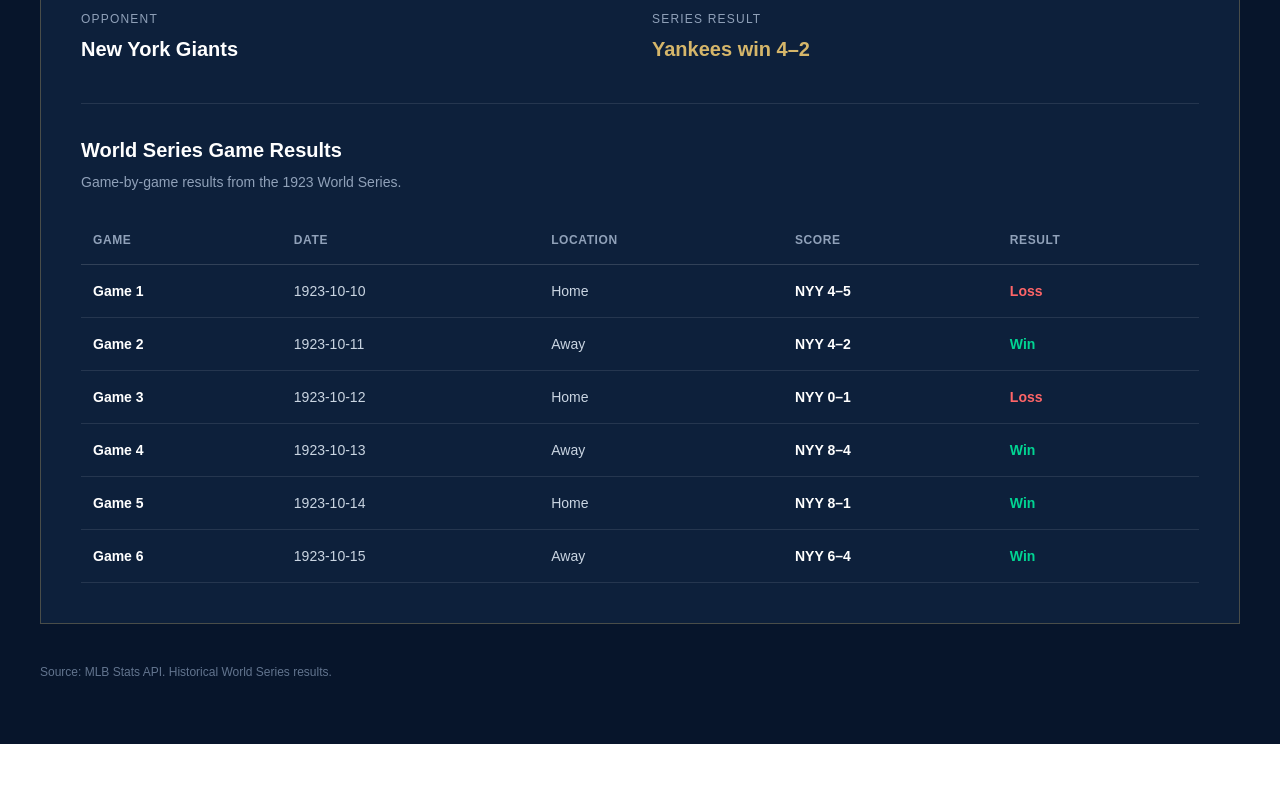
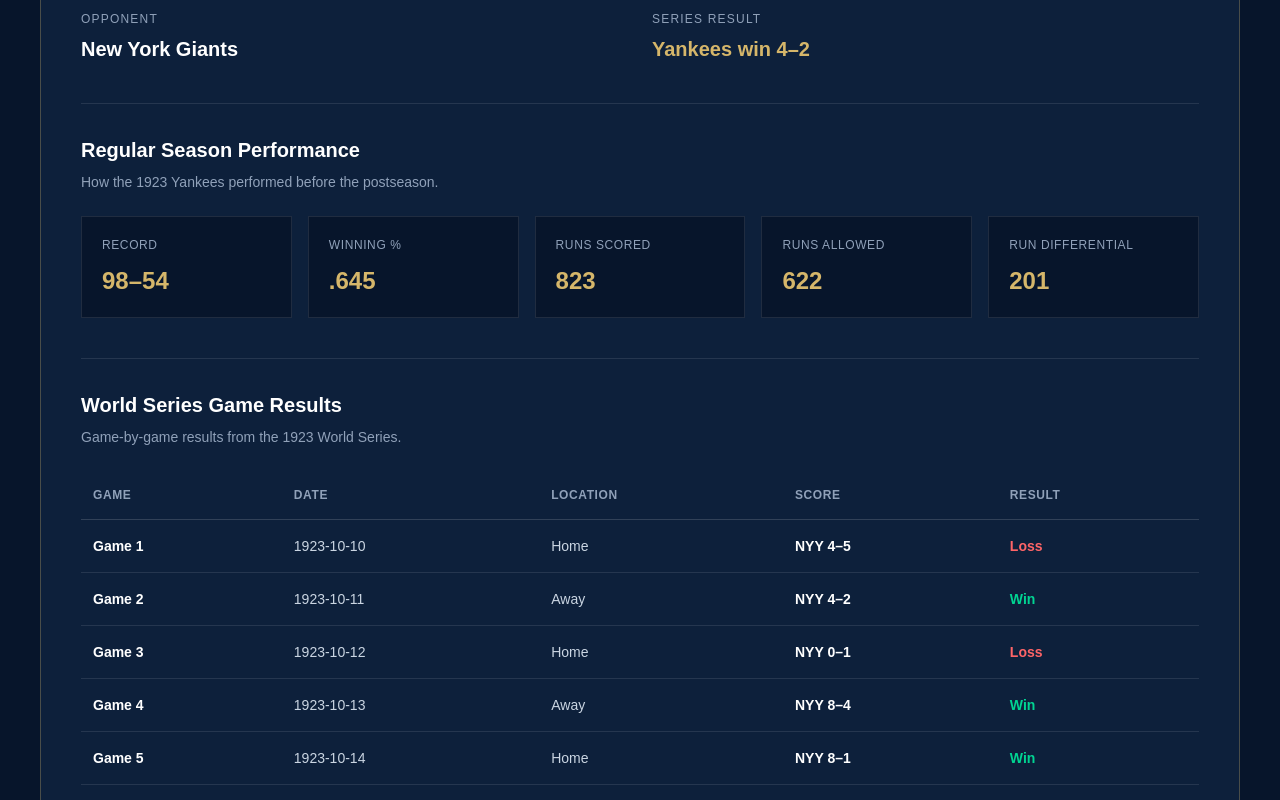
Before and after one commit to coreybann/the-bronx-index, a Next.js app: page /history in a window 1280 px wide. Shown: the part 1160-1960 px from the top of the page. Before the commit the page ends 1904 px from the top, so only its background shows below. Built offline with nearby package versions, Linux system fonts and the light colour scheme.

Commit message:
Add regular season statistics to Yankees championships

```diff
--- a/src/app/history/Championships.tsx
+++ b/src/app/history/Championships.tsx
@@ -102,6 +102,53 @@ export default function Championships() {
 
           <div className="mt-10 border-t border-white/10 pt-8">
             <h4 className="text-xl font-bold">
+              Regular Season Performance
+            </h4>
+            <p className="mt-2 text-sm text-slate-400">
+              How the {selected.year} Yankees performed before the postseason.
+            </p>
+
+            <div className="mt-6 grid grid-cols-2 gap-4 lg:grid-cols-5">
+              {[
+                {
+                  label: "Record",
+                  value: `${selected.regularSeason.wins}–${selected.regularSeason.losses}`,
+                },
+                {
+                  label: "Winning %",
+                  value: selected.regularSeason.winningPercentage,
+                },
+                {
+                  label: "Runs Scored",
+                  value: selected.regularSeason.runsScored,
+                },
+                {
+                  label: "Runs Allowed",
+                  value: selected.regularSeason.runsAllowed,
+                },
+                {
+                  label: "Run Differential",
+                  value: selected.regularSeason.runsScored -
+                    selected.regularSeason.runsAllowed,
+                },
+              ].map((stat) => (
+                <div
+                  key={stat.label}
+                  className="border border-white/10 bg-[#07152b] p-5"
+                >
+                  <p className="text-xs uppercase tracking-wider text-slate-400">
+                    {stat.label}
+                  </p>
+                  <p className="mt-3 text-2xl font-black text-[#d5b66a]">
+                    {stat.value}
+                  </p>
+                </div>
+              ))}
+            </div>
+          </div>
+
+          <div className="mt-10 border-t border-white/10 pt-8">
+            <h4 className="text-xl font-bold">
               World Series Game Results
             </h4>
             <p className="mt-2 text-sm text-slate-400">
--- a/src/data/yankees-championships.json
+++ b/src/data/yankees-championships.json
@@ -60,7 +60,14 @@
         "opponentScore": 4,
         "result": "W"
       }
-    ]
+    ],
+    "regularSeason": {
+      "wins": 98,
+      "losses": 54,
+      "winningPercentage": ".645",
+      "runsScored": 823,
+      "runsAllowed": 622
+    }
   },
   {
     "year": 1927,
@@ -105,7 +112,14 @@
         "opponentScore": 3,
         "result": "W"
       }
-    ]
+    ],
+    "regularSeason": {
+      "wins": 110,
+      "losses": 44,
+      "winningPercentage": ".714",
+      "runsScored": 975,
+      "runsAllowed": 599
+    }
   },
   {
     "year": 1928,
@@ -150,7 +164,14 @@
         "opponentScore": 3,
         "result": "W"
       }
-    ]
+    ],
+    "regularSeason": {
+      "wins": 101,
+      "losses": 53,
+      "winningPercentage": ".656",
+      "runsScored": 894,
+      "runsAllowed": 685
+    }
   },
   {
     "year": 1932,
@@ -195,7 +216,14 @@
         "opponentScore": 6,
         "result": "W"
       }
-    ]
+    ],
+    "regularSeason": {
+      "wins": 107,
+      "losses": 47,
+      "winningPercentage": ".695",
+      "runsScored": 1002,
+      "runsAllowed": 724
+    }
   },
   {
     "year": 1936,
@@ -258,7 +286,14 @@
         "opponentScore": 5,
         "result": "W"
       }
-    ]
+    ],
+    "regularSeason": {
+      "wins": 102,
+      "losses": 51,
+      "winningPercentage": ".667",
+      "runsScored": 1065,
+      "runsAllowed": 731
+    }
   },
   {
     "year": 1937,
@@ -312,7 +347,14 @@
         "opponentScore": 2,
         "result": "W"
       }
-    ]
+    ],
+    "regularSeason": {
+      "wins": 102,
+      "losses": 52,
+      "winningPercentage": ".662",
+      "runsScored": 979,
+      "runsAllowed": 671
+    }
   },
   {
     "year": 1938,
@@ -357,7 +399,14 @@
         "opponentScore": 3,
         "result": "W"
       }
-    ]
+    ],
+    "regularSeason": {
+      "wins": 99,
+      "losses": 53,
+      "winningPercentage": ".651",
+      "runsScored": 966,
+      "runsAllowed": 710
+    }
   },
   {
     "year": 1939,
@@ -402,7 +451,14 @@
         "opponentScore": 4,
         "result": "W"
       }
-    ]
+    ],
+    "regularSeason": {
+      "wins": 106,
+      "losses": 45,
+      "winningPercentage": ".702",
+      "runsScored": 967,
+      "runsAllowed": 556
+    }
   },
   {
     "year": 1941,
@@ -456,7 +512,14 @@
         "opponentScore": 1,
         "result": "W"
       }
-    ]
+    ],
+    "regularSeason": {
+      "wins": 101,
+      "losses": 53,
+      "winningPercentage": ".656",
+      "runsScored": 830,
+      "runsAllowed": 631
+    }
   },
   {
     "year": 1943,
@@ -510,7 +573,14 @@
         "opponentScore": 0,
         "result": "W"
       }
-    ]
+    ],
+    "regularSeason": {
+      "wins": 98,
+      "losses": 56,
+      "winningPercentage": ".636",
+      "runsScored": 669,
+      "runsAllowed": 542
+    }
   },
   {
     "year": 1947,
@@ -582,7 +652,14 @@
         "opponentScore": 2,
         "result": "W"
       }
-    ]
+    ],
+    "regularSeason": {
+      "wins": 97,
+      "losses": 57,
+      "winningPercentage": ".630",
+      "runsScored": 794,
+      "runsAllowed": 568
+    }
   },
   {
     "year": 1949,
@@ -636,7 +713,14 @@
         "opponentScore": 6,
         "result": "W"
       }
-    ]
+    ],
+    "regularSeason": {
+      "wins": 97,
+      "losses": 57,
+      "winningPercentage": ".630",
+      "runsScored": 829,
+      "runsAllowed": 637
+    }
   },
   {
     "year": 1950,
@@ -681,7 +765,14 @@
         "opponentScore": 2,
         "result": "W"
       }
-    ]
+    ],
+    "regularSeason": {
+      "wins": 98,
+      "losses": 56,
+      "winningPercentage": ".636",
+      "runsScored": 914,
+      "runsAllowed": 691
+    }
   },
   {
     "year": 1951,
@@ -744,7 +835,14 @@
         "opponentScore": 3,
         "result": "W"
       }
-    ]
+    ],
+    "regularSeason": {
+      "wins": 98,
+      "losses": 56,
+      "winningPercentage": ".636",
+      "runsScored": 798,
+      "runsAllowed": 621
+    }
   },
   {
     "year": 1952,
@@ -816,7 +914,14 @@
         "opponentScore": 2,
         "result": "W"
       }
-    ]
+    ],
+    "regularSeason": {
+      "wins": 95,
+      "losses": 59,
+      "winningPercentage": ".617",
+      "runsScored": 727,
+      "runsAllowed": 557
+    }
   },
   {
     "year": 1953,
@@ -879,7 +984,14 @@
         "opponentScore": 3,
         "result": "W"
       }
-    ]
+    ],
+    "regularSeason": {
+      "wins": 99,
+      "losses": 52,
+      "winningPercentage": ".656",
+      "runsScored": 801,
+      "runsAllowed": 547
+    }
   },
   {
     "year": 1956,
@@ -951,7 +1063,14 @@
         "opponentScore": 0,
         "result": "W"
       }
-    ]
+    ],
+    "regularSeason": {
+      "wins": 97,
+      "losses": 57,
+      "winningPercentage": ".630",
+      "runsScored": 857,
+      "runsAllowed": 631
+    }
   },
   {
     "year": 1958,
@@ -1023,7 +1142,14 @@
         "opponentScore": 2,
         "result": "W"
       }
-    ]
+    ],
+    "regularSeason": {
+      "wins": 92,
+      "losses": 62,
+      "winningPercentage": ".597",
+      "runsScored": 759,
+      "runsAllowed": 577
+    }
   },
   {
     "year": 1961,
@@ -1077,7 +1203,14 @@
         "opponentScore": 5,
         "result": "W"
       }
-    ]
+    ],
+    "regularSeason": {
+      "wins": 109,
+      "losses": 53,
+      "winningPercentage": ".673",
+      "runsScored": 827,
+      "runsAllowed": 612
+    }
   },
   {
     "year": 1962,
@@ -1149,7 +1282,14 @@
         "opponentScore": 0,
         "result": "W"
       }
-    ]
+    ],
+    "regularSeason": {
+      "wins": 96,
+      "losses": 66,
+      "winningPercentage": ".593",
+      "runsScored": 817,
+      "runsAllowed": 680
+    }
   },
   {
     "year": 1977,
@@ -1212,7 +1352,14 @@
         "opponentScore": 4,
         "result": "W"
       }
-    ]
+    ],
+    "regularSeason": {
+      "wins": 100,
+      "losses": 62,
+      "winningPercentage": ".617",
+      "runsScored": 831,
+      "runsAllowed": 651
+    }
   },
   {
     "year": 1978,
@@ -1275,7 +1422,14 @@
         "opponentScore": 2,
         "result": "W"
       }
-    ]
+    ],
+    "regularSeason": {
+      "wins": 100,
+      "losses": 63,
+      "winningPercentage": ".613",
+      "runsScored": 735,
+      "runsAllowed": 582
+    }
   },
   {
     "year": 1996,
@@ -1338,7 +1492,14 @@
         "opponentScore": 2,
         "result": "W"
       }
-    ]
+    ],
+    "regularSeason": {
+      "wins": 92,
+      "losses": 70,
+      "winningPercentage": ".568",
+      "runsScored": 871,
+      "runsAllowed": 787
+    }
   },
   {
     "year": 1998,
@@ -1383,7 +1544,14 @@
         "opponentScore": 0,
         "result": "W"
       }
-    ]
+    ],
+    "regularSeason": {
+      "wins": 114,
+      "losses": 48,
+      "winningPercentage": ".704",
+      "runsScored": 965,
+      "runsAllowed": 656
+    }
   },
   {
     "year": 1999,
@@ -1428,7 +1596,14 @@
         "opponentScore": 1,
         "result": "W"
       }
-    ]
+    ],
+    "regularSeason": {
+      "wins": 98,
+      "losses": 64,
+      "winningPercentage": ".605",
+      "runsScored": 900,
+      "runsAllowed": 731
+    }
   },
   {
     "year": 2000,
@@ -1482,7 +1657,14 @@
         "opponentScore": 2,
         "result": "W"
       }
-    ]
+    ],
+    "regularSeason": {
+      "wins": 87,
+      "losses": 74,
+      "winningPercentage": ".540",
+      "runsScored": 871,
+      "runsAllowed": 814
+    }
   },
   {
     "year": 2009,
@@ -1545,6 +1727,13 @@
         "opponentScore": 3,
         "result": "W"
       }
-    ]
+    ],
+    "regularSeason": {
+      "wins": 103,
+      "losses": 59,
+      "winningPercentage": ".636",
+      "runsScored": 915,
+      "runsAllowed": 753
+    }
   }
 ]
```
